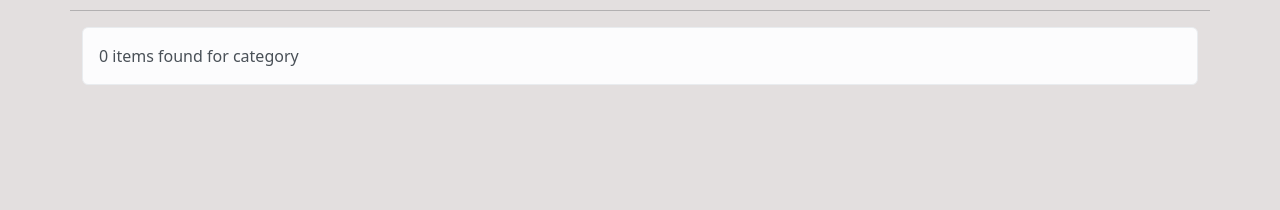
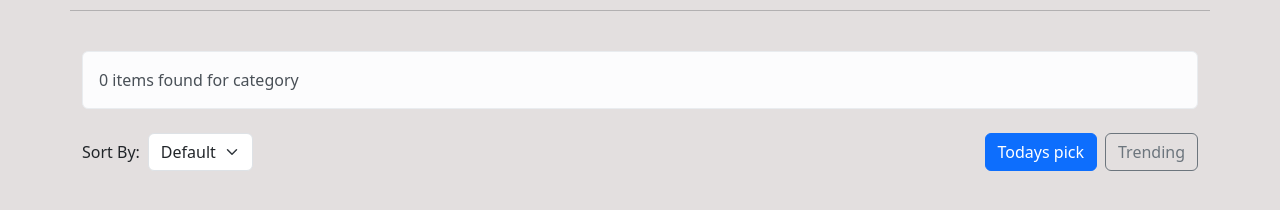
Before and after one commit to mehedihasanjibon/news-portal, a plain HTML site: page index.html in a window 1280 px wide. Shown: the part 76-286 px from the top of the page. Drawn offline with nearby package versions, Linux system fonts and the light colour scheme; no server answers.

Commit message:
sorting options section complate

```diff
--- a/index.html
+++ b/index.html
@@ -66,12 +66,35 @@
     <!-- main section starts  -->
         <main>
             <!-- Alert section starts  -->
-                <section class="container">
+                <section class="container mt-4"     >
                     <div class="alert alert-light" role="alert">
                         <span id="news-count"> 0 </span> items found for category <span id="category-name"> </span>
                     </div>
                 </section>
             <!-- Alert section ends  -->
+
+            <!-- sorting options section starts  -->
+                <section class="container d-flex justify-content-between my-4" id="">
+                     <div class="d-flex justify-content-center align-items-center gap-2">
+                        <p class="p-0 m-0"> Sort By: </p>
+                            <div>
+                                <select class="form-select" id="floatingSelect" aria-label="Floating label select example">
+                                    <option selected> Default </option>
+                                    <option value="1">One</option>
+                                    <option value="2">Two</option>
+                                    <option value="3">Three</option>
+                                  </select>
+                            </div>
+                     </div>
+
+                     <div class="d-flex gap-2">
+                        <button class="btn btn-primary"> Todays pick </button>
+                        <button class="btn btn-outline-secondary"> Trending </button>
+                     </div>
+                </section>
+            <!-- sorting options section ends  -->
+
+            <section class="all-news" id="all-news"> </section>
         </main>
     <!-- main section ends -->
 
--- a/scripts/new-portal.js
+++ b/scripts/new-portal.js
@@ -38,4 +38,8 @@ const showAllNews = (data , category_name) =>{
 
     document.getElementById("news-count").innerText = data.length;
     document.getElementById("category-name").innerText =  category_name;
+
+    data.forEach(singleNews => {
+        console.log(singleNews)
+    })
 };
```
